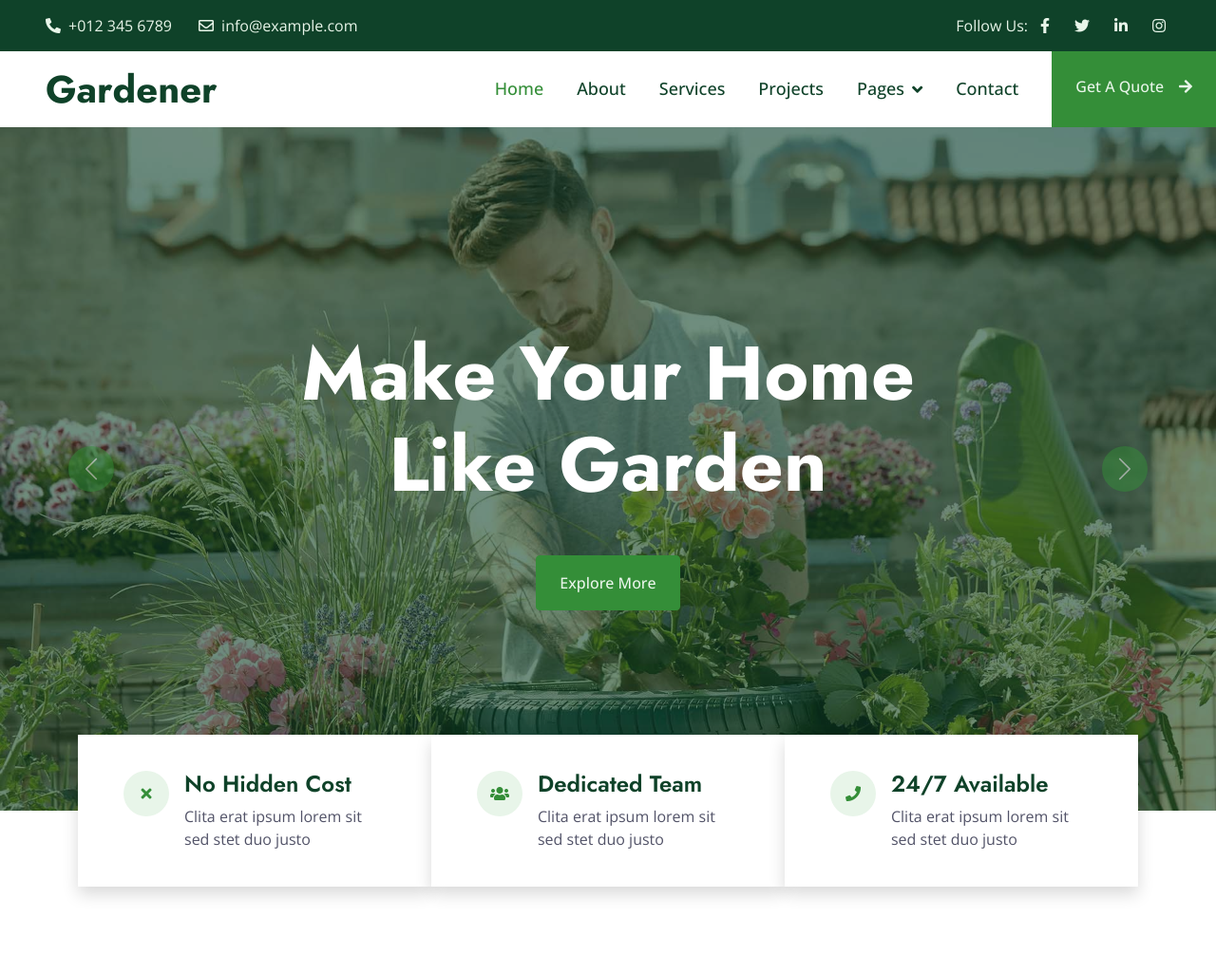
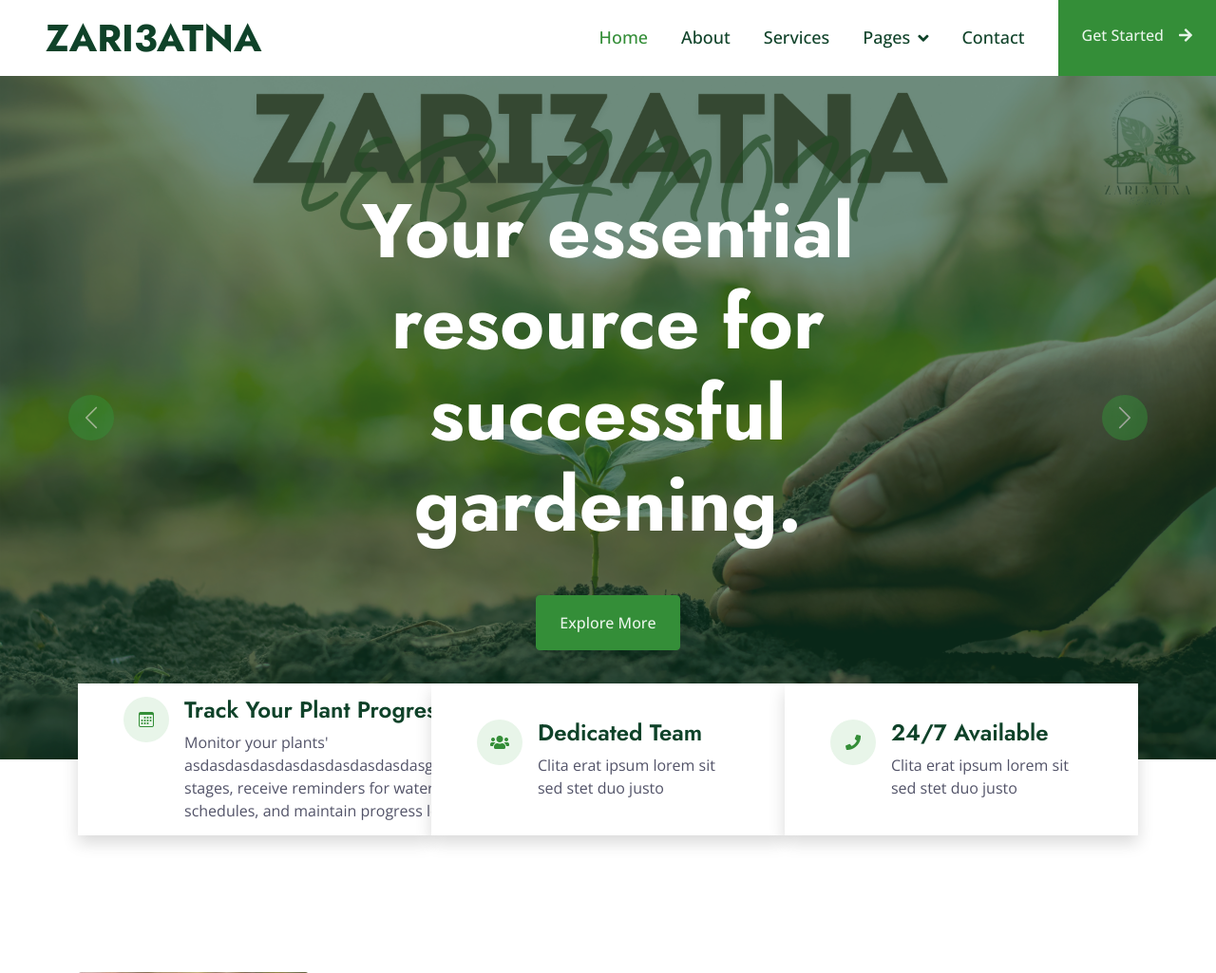
Before and after one commit to jadchehadeh/Zari3atna, a Django app: page /zari3atna/ in a window 1280 px wide. Shown: the top 1025 px of the page at 95% size. Run offline with Django 4.2, Linux system fonts and the light colour scheme; some libraries are stand-ins or nearby versions.

Commit message:
Added interface ui

```diff
--- a/Zari3atnaDjango/LandingAuth/templates/landing/index.html
+++ b/Zari3atnaDjango/LandingAuth/templates/landing/index.html
@@ -12,7 +12,7 @@
     <meta content="" name="description">
 
     <!-- Favicon -->
-    <link href="img/favicon.ico" rel="icon">
+    <link href="{% static 'img/favicon.ico'%}" rel="icon">
 
     <!-- Google Web Fonts -->
     <link rel="preconnect" href="https://fonts.googleapis.com">
@@ -25,7 +25,7 @@
 
     <!-- Libraries Stylesheet -->
     <link href="{%static 'assets/lib/animate/animate.min.css'%}" rel="stylesheet">
-    <link href="{%static 'assets/assets/owl.carousel.min.css' %}"rel="stylesheet">
+    <link href="{%static 'assets/lib/owlcarousel/assets/owl.carousel.min.css'%}"rel="stylesheet">
     <link href="{%static 'assets/lib/lightbox/css/lightbox.min.css'%}" rel="stylesheet">
 
     <!-- Customized Bootstrap Stylesheet -->
@@ -37,14 +37,14 @@
 
 <body>
     <!-- Spinner Start -->
-    <div id="spinner" class="show bg-white position-fixed translate-middle w-100 vh-100 top-50 start-50 d-flex align-items-center justify-content-center">
+    {% comment %} <div id="spinner" class="show bg-white position-fixed translate-middle w-100 vh-100 top-50 start-50 d-flex align-items-center justify-content-center">
         <div class="spinner-border text-primary" role="status" style="width: 3rem; height: 3rem;"></div>
     </div>
     <!-- Spinner End -->
 
 
     <!-- Topbar Start -->
-    <div class="container-fluid bg-dark text-light px-0 py-2">
+    {% comment %} <div class="container-fluid bg-dark text-light px-0 py-2">
         <div class="row gx-0 d-none d-lg-flex">
             <div class="col-lg-7 px-5 text-start">
                 <div class="h-100 d-inline-flex align-items-center me-4">
@@ -66,14 +66,14 @@
                 </div>
             </div>
         </div>
-    </div>
+    </div> {% endcomment %}
     <!-- Topbar End -->
 
 
     <!-- Navbar Start -->
     <nav class="navbar navbar-expand-lg bg-white navbar-light sticky-top p-0">
         <a href="index.html" class="navbar-brand d-flex align-items-center px-4 px-lg-5">
-            <h1 class="m-0">Gardener</h1>
+            <h1 class="m-0">ZARI3ATNA</h1>
         </a>
         <button type="button" class="navbar-toggler me-4" data-bs-toggle="collapse" data-bs-target="#navbarCollapse">
             <span class="navbar-toggler-icon"></span>
@@ -82,8 +82,8 @@
             <div class="navbar-nav ms-auto p-4 p-lg-0">
                 <a href="index.html" class="nav-item nav-link active">Home</a>
                 <a href="about.html" class="nav-item nav-link">About</a>
-                <a href="service.html" class="nav-item nav-link">Services</a>
-                <a href="project.html" class="nav-item nav-link">Projects</a>
+
+                <a href="project.html" class="nav-item nav-link">Services</a>
                 <div class="nav-item dropdown">
                     <a href="#" class="nav-link dropdown-toggle" data-bs-toggle="dropdown">Pages</a>
                     <div class="dropdown-menu bg-light m-0">
@@ -96,7 +96,7 @@
                 </div>
                 <a href="contact.html" class="nav-item nav-link">Contact</a>
             </div>
-            <a href="" class="btn btn-primary py-4 px-lg-4 rounded-0 d-none d-lg-block">Get A Quote<i class="fa fa-arrow-right ms-3"></i></a>
+            <a href="" class="btn btn-primary py-4 px-lg-4 rounded-0 d-none d-lg-block">Get Started<i class="fa fa-arrow-right ms-3"></i></a>
         </div>
     </nav>
     <!-- Navbar End -->
@@ -107,12 +107,12 @@
         <div id="header-carousel" class="carousel slide" data-bs-ride="carousel">
             <div class="carousel-inner">
                 <div class="carousel-item active">
-                    <img class="w-100" src="img/carousel-1.jpg" alt="Image">
+                    <img class="w-100" src="{%static 'assets/img/ZARI3ATNAa.png'%}" alt="Image">
                     <div class="carousel-caption">
                         <div class="container">
                             <div class="row justify-content-center">
                                 <div class="col-lg-8">
-                                    <h1 class="display-1 text-white mb-5 animated slideInDown">Make Your Home Like Garden</h1>
+                                    <h1 class="display-1 text-white mb-5 animated slideInDown">Your essential resource for successful gardening.</h1>
                                     <a href="" class="btn btn-primary py-sm-3 px-sm-4">Explore More</a>
                                 </div>
                             </div>
@@ -120,12 +120,25 @@
                     </div>
                 </div>
                 <div class="carousel-item">
-                    <img class="w-100" src="img/carousel-2.jpg" alt="Image">
+                    <img class="w-100" src="{%static 'assets/img/zari3atna2.png'%}" alt="Image">
                     <div class="carousel-caption">
                         <div class="container">
                             <div class="row justify-content-center">
                                 <div class="col-lg-7">
-                                    <h1 class="display-1 text-white mb-5 animated slideInDown">Create Your Own Small Garden At Home</h1>
+                                    <h1 class="display-1 text-white mb-5 animated slideInDown">Rooted in Knowledge, Grow Together.</h1>
+                                    <a href="" class="btn btn-primary py-sm-3 px-sm-4">Explore More</a>
+                                </div>
+                            </div>
+                        </div>
+                    </div>
+                </div>
+                <div class="carousel-item">
+                    <img class="w-100" src="{%static 'assets/img/zari3atna3.png'%}" alt="Image">
+                    <div class="carousel-caption">
+                        <div class="container">
+                            <div class="row justify-content-center">
+                                <div class="col-lg-7">
+                                    <h1 class="display-1 text-white mb-5 animated slideInDown">Green legacy with local gardeners and expertise..</h1>
                                     <a href="" class="btn btn-primary py-sm-3 px-sm-4">Explore More</a>
                                 </div>
                             </div>
@@ -156,11 +169,12 @@
                     <div class="bg-white shadow d-flex align-items-center h-100 px-5" style="min-height: 160px;">
                         <div class="d-flex">
                             <div class="flex-shrink-0 btn-lg-square rounded-circle bg-light">
-                                <i class="fa fa-times text-primary"></i>
+                                <i class="bi bi-calendar3 text-primary"></i>
                             </div>
                             <div class="ps-3">
-                                <h4>No Hidden Cost</h4>
-                                <span>Clita erat ipsum lorem sit sed stet duo justo</span>
+                                <h4>Track Your Plant Progress</h4>
+                                <span>Monitor your plants' asdasdasdasdasdasdasdasdasdasgrowth stages, receive reminders for watering schedules, and maintain progress logs.
+                                </span>
                             </div>
                         </div>
                     </div>
@@ -716,17 +730,17 @@
     <!-- JavaScript Libraries -->
     <script src="https://code.jquery.com/jquery-3.4.1.min.js"></script>
     <script src="https://cdn.jsdelivr.net/npm/bootstrap@5.0.0/dist/js/bootstrap.bundle.min.js"></script>
-    <script src="lib/wow/wow.min.js"></script>
-    <script src="lib/easing/easing.min.js"></script>
-    <script src="lib/waypoints/waypoints.min.js"></script>
-    <script src="lib/owlcarousel/owl.carousel.min.js"></script>
-    <script src="lib/counterup/counterup.min.js"></script>
-    <script src="lib/parallax/parallax.min.js"></script>
-    <script src="lib/isotope/isotope.pkgd.min.js"></script>
-    <script src="lib/lightbox/js/lightbox.min.js"></script>
+    <script src="{%static 'assets/lib/wow/wow.min.js' %}"></script>
+    <script src="{%static 'assets/lib/easing/easing.min.js'%}"></script>
+    <script src="{%static 'assets/lib/waypoints/waypoints.min.js'%}"></script>
+    <script src="{%static 'assets/lib/owlcarousel/owl.carousel.min.js'%}"></script>
+    <script src="{%static 'assets/lib/counterup/counterup.min.js' %}"></script>
+    <script src="{%static 'assets/lib/parallax/parallax.min.js'%}"></script>
+    <script src="{%static 'assets/lib/isotope/isotope.pkgd.min.js'%}"></script>
+    <script src="{%static 'assets/lib/lightbox/js/lightbox.min.js'%}"></script>
 
     <!-- Template Javascript -->
-    <script src="js/main.js"></script>
+    <script src="{%static 'assets/js/main.js' %}"></script>
 </body>
 
 </html>
--- a/Zari3atnaDjango/LandingAuth/templates/landing/landing.html
+++ /dev/null
@@ -1,3 +0,0 @@
-<h1>This is the landing page testing for push</h1>
-<h2>this modification is done by sara</h2>
-<h3>This modification is done by jad</h3>
```
Also changed, not shown: Zari3atnaDjango/zari3atna/settings.py (+3 -6 lines), Zari3atnaDjango/static/assets/img/ZARI3ATNA2.png (added), Zari3atnaDjango/static/assets/img/ZARI3ATNA3.png (added), Zari3atnaDjango/static/assets/img/ZARI3ATNAa.png (added), 1 other file.
